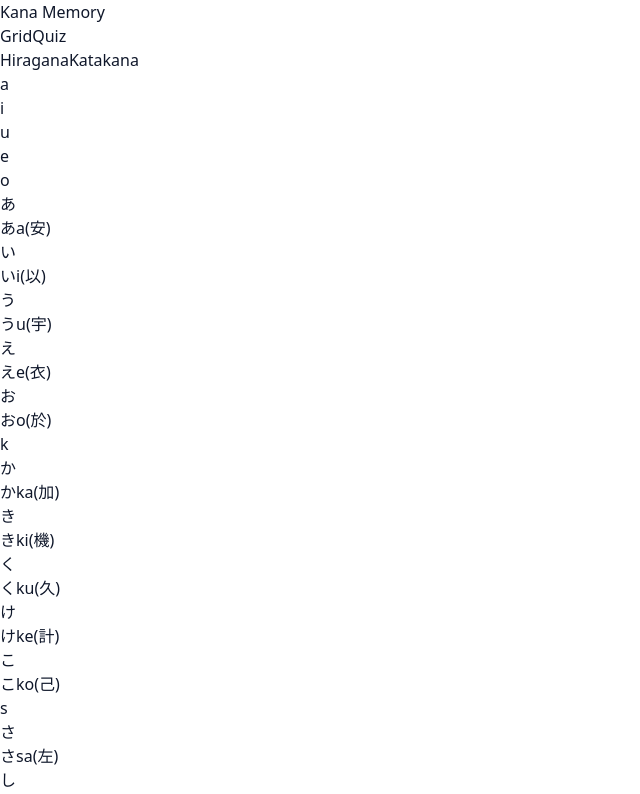
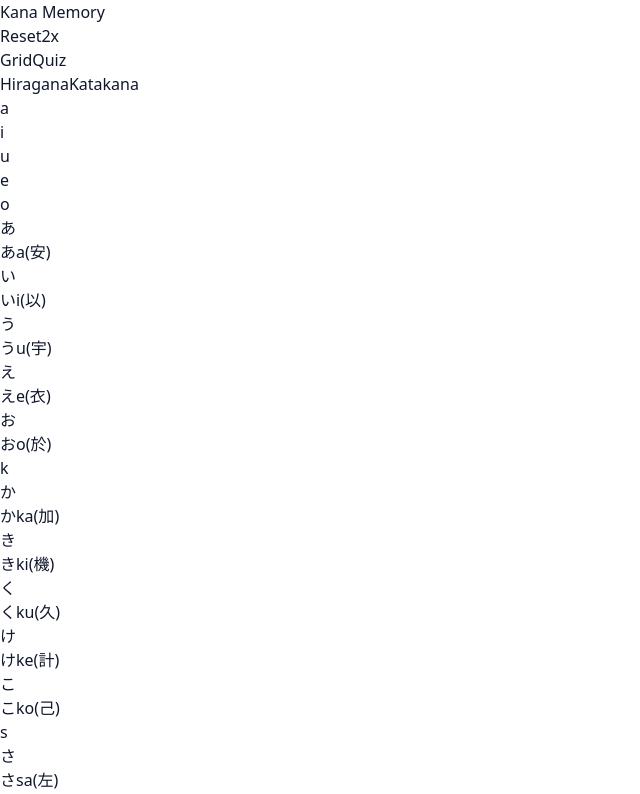
Before and after one commit to tian-im/kana.tian.im, a React (Vite) app: page / in a window 1280 px wide. Shown: the top 794 px of the page, without its empty margins (0-640 px from the left). Built offline with nearby package versions, Linux system fonts and the light colour scheme.

Commit message:
Add accessibility zoom in and reset (#6)

```diff
--- a/src/App.jsx
+++ b/src/App.jsx
@@ -8,6 +8,7 @@ function App() {
   const [quizIndex, setQuizIndex] = useState(0);
   const [isQuizRevealed, setIsQuizRevealed] = useState(false);
   const [shuffledData, setShuffledData] = useState([]);
+  const [gridScale, setGridScale] = useState(() => parseFloat(localStorage.getItem('gridScale')) || 1);
 
   const data = syllabary === 'hiragana' ? HIRAGANA : KATAKANA;
 
@@ -32,6 +33,10 @@ function App() {
     localStorage.setItem('kanaView', view);
   }, [view]);
 
+  useEffect(() => {
+    localStorage.setItem('gridScale', gridScale);
+  }, [gridScale]);
+
   return (
     <div className="min-h-screen text-slate-900 flex flex-col items-center py-10 px-4">
       <header className="w-full max-w-5xl flex flex-col md:flex-row items-center justify-between mb-4 gap-4 px-4">
@@ -42,6 +47,25 @@ function App() {
         </div>
 
         <div className="flex flex-col sm:flex-row gap-4">
+          {view === 'grid' && (
+            <div className="hidden sm:flex gap-2 bg-white/50 p-1 rounded-xl shadow-sm border border-slate-200">
+              <button
+                onClick={() => setGridScale(1)}
+                className={`px-3 py-1.5 rounded-lg text-xs font-semibold transition-colors ${gridScale === 1 ? 'bg-indigo-600 shadow-md text-white' : 'text-slate-500 hover:text-slate-900 hover:bg-white/50'}`}
+                title="Reset Zoom (1x)"
+              >
+                Reset
+              </button>
+              <button
+                onClick={() => setGridScale(2)}
+                className={`px-3 py-1.5 rounded-lg text-xs font-semibold transition-colors ${gridScale === 2 ? 'bg-indigo-600 shadow-md text-white' : 'text-slate-500 hover:text-slate-900 hover:bg-white/50'}`}
+                title="Zoom 2x"
+              >
+                2x
+              </button>
+            </div>
+          )}
+
           <div className="flex gap-2 bg-white/50 p-1 rounded-xl shadow-sm border border-slate-200">
             <button
               onClick={() => setView('grid')}
@@ -85,7 +109,11 @@ function App() {
       <main className="w-full max-w-5xl flex-1 flex flex-col">
 
         {view === 'grid' ? (
-          <div className="grid grid-cols-[auto_repeat(5,_minmax(0,_1fr))] gap-0.5 justify-items-center max-w-[280px] mx-auto w-full">
+          <div className="w-full flex justify-center overflow-auto py-4">
+            <div
+              className="grid grid-cols-[auto_repeat(5,_minmax(0,_1fr))] gap-0.5 justify-items-center max-w-[280px] w-full origin-top transition-transform duration-300"
+              style={{ transform: `scale(${gridScale})` }}
+            >
               {/* Column Headers */}
               <div className="p-1"></div>
               {['a', 'i', 'u', 'e', 'o'].map(col => (
@@ -123,6 +151,7 @@ function App() {
                 );
               })}
             </div>
+          </div>
         ) : (
           <div className="flex flex-col items-center justify-center min-h-[400px]">
             <div className="mb-8 transform transition-transform duration-500">
```
Lines whose indentation alone changed are shown as unchanged.
